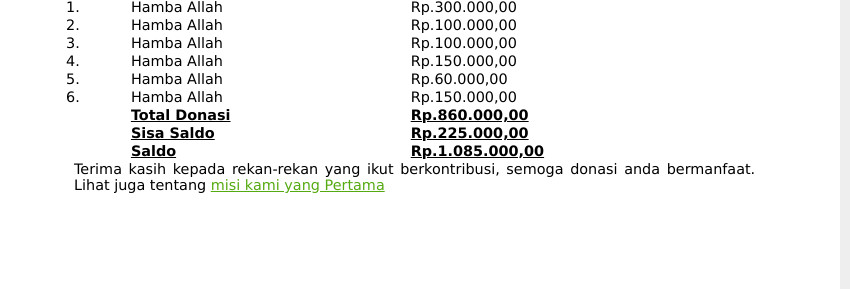
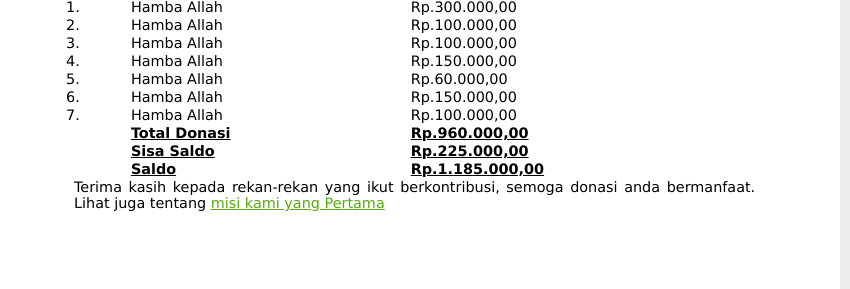
Before and after one commit to peduligeyer/peduligeyer.github.io, a plain HTML site: page donasi.html in a window 1280 px wide. Shown: the part 422-711 px from the top of the page, 0-850 px from the left. Drawn offline with Linux system fonts and the light colour scheme; grey boxes are pictures that could not be loaded.

Commit message:
Update donasi.html
update laman donasi.html

```diff
--- a/donasi.html
+++ b/donasi.html
@@ -110,9 +110,14 @@
 				<td>Rp.150.000,00</td>
 			</tr>
 			<tr>
+				<td>7.</td>
+				<td>Hamba Allah</td>
+				<td>Rp.100.000,00</td>
+			</tr>
+			<tr>
 				<td></td>
 				<td><b><u>Total Donasi</b></u></td>
-				<td><b><u>Rp.860.000,00</b></u></td>
+				<td><b><u>Rp.960.000,00</b></u></td>
 			</tr>
 			<tr>
 				<td></td>
@@ -122,7 +127,7 @@
 			<tr>
 				<td></td>
 				<td><b><u>Saldo</b></u></td>
-				<td><b><u>Rp.1.085.000,00</b></u></td>
+				<td><b><u>Rp.1.185.000,00</b></u></td>
 			</tr>
 			</table>
 
```
